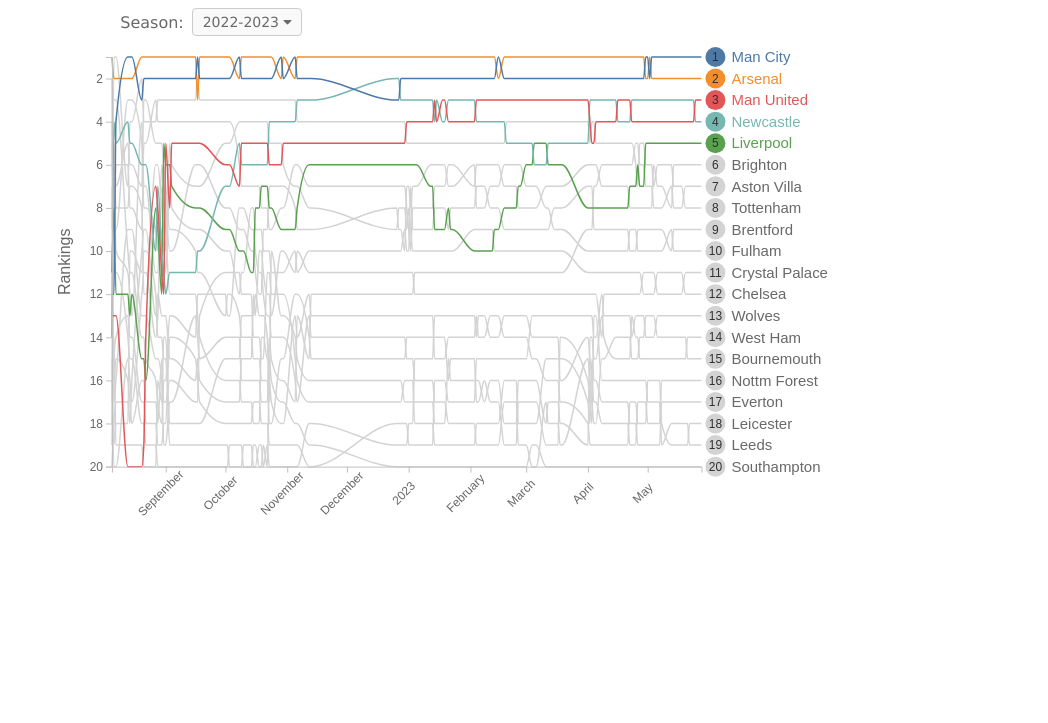
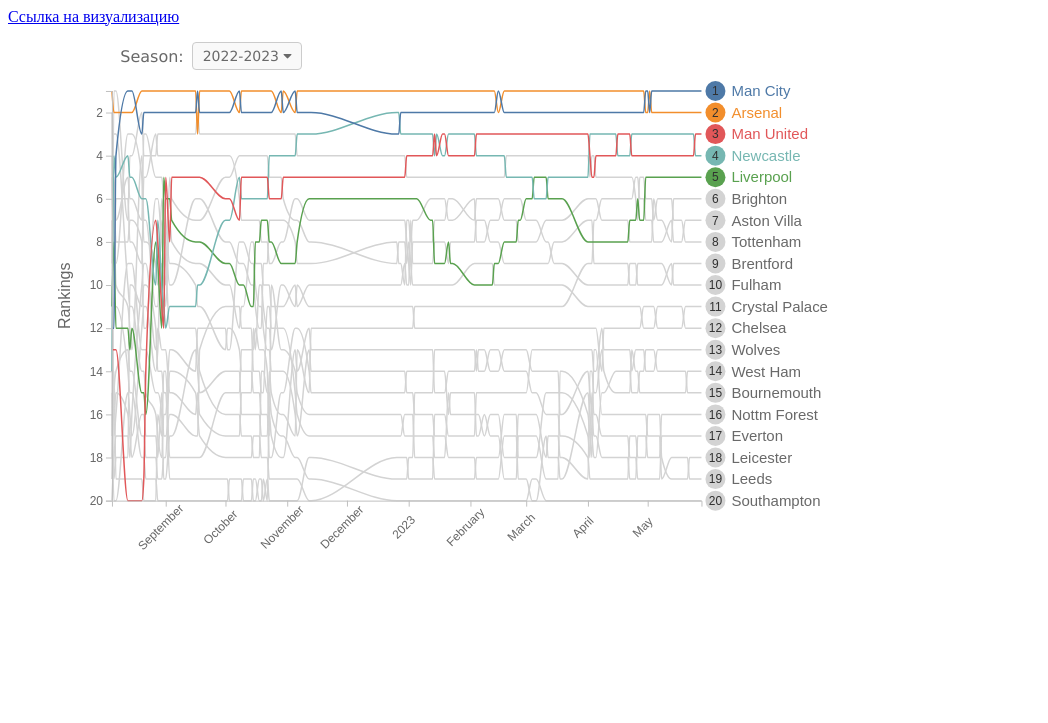
Before and after one commit to sheograph/eng-football-visualization, a plain HTML site: page index.html in a window 1280 px wide. Shown: the part 77-800 px from the top of the page, without its empty margins (0-1048 px from the left). Drawn offline with nearby package versions, Linux system fonts and the light colour scheme.

Commit message:
index.html

```diff
--- a/index.html
+++ b/index.html
@@ -37,6 +37,7 @@
       <hr>
       <p id="ttp_2" style="text-align:center;"></p>
   </div>
+  <a href="https://raw.githubusercontent.com/sheograph/eng-football-visualization/main/index.html">Ссылка на визуализацию</a>
 
   <div class="fg_container column_container" id="f1_container">
       <div id="dropdown_container" class="column_container">
```
